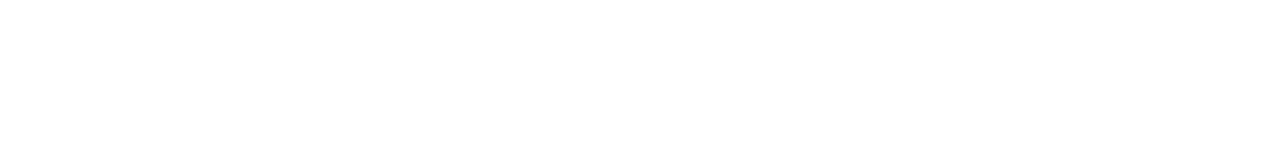
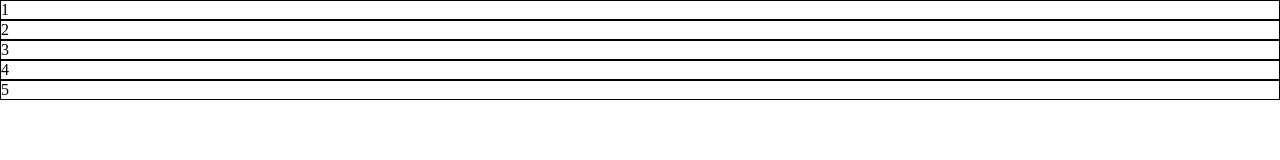
Before and after one commit to Pierre-OlivierB/css-retour-vac, a plain HTML site: page index.html in a window 1280 px wide. Drawn offline with Linux system fonts and the light colour scheme.

Commit message:
test var black

```diff
--- a/index.html
+++ b/index.html
@@ -5,6 +5,16 @@
     <meta http-equiv="X-UA-Compatible" content="IE=edge" />
     <meta name="viewport" content="width=device-width, initial-scale=1.0" />
     <title>Document</title>
+
+    <link rel="stylesheet" href="./style.css" />
   </head>
-  <body></body>
+  <body>
+    <div class="display">
+      <p>1</p>
+      <p>2</p>
+      <p>3</p>
+      <p>4</p>
+      <p>5</p>
+    </div>
+  </body>
 </html>
--- /dev/null
+++ b/style.css
@@ -0,0 +1,12 @@
+:root {
+  --black: 0;
+  --black-perc: 0%;
+}
+* {
+  margin: 0;
+  padding: 0;
+  box-sizing: border-box;
+}
+p {
+  border: 1px solid hsl(var(--black), var(--black-perc), var(--black-perc));
+}
```
